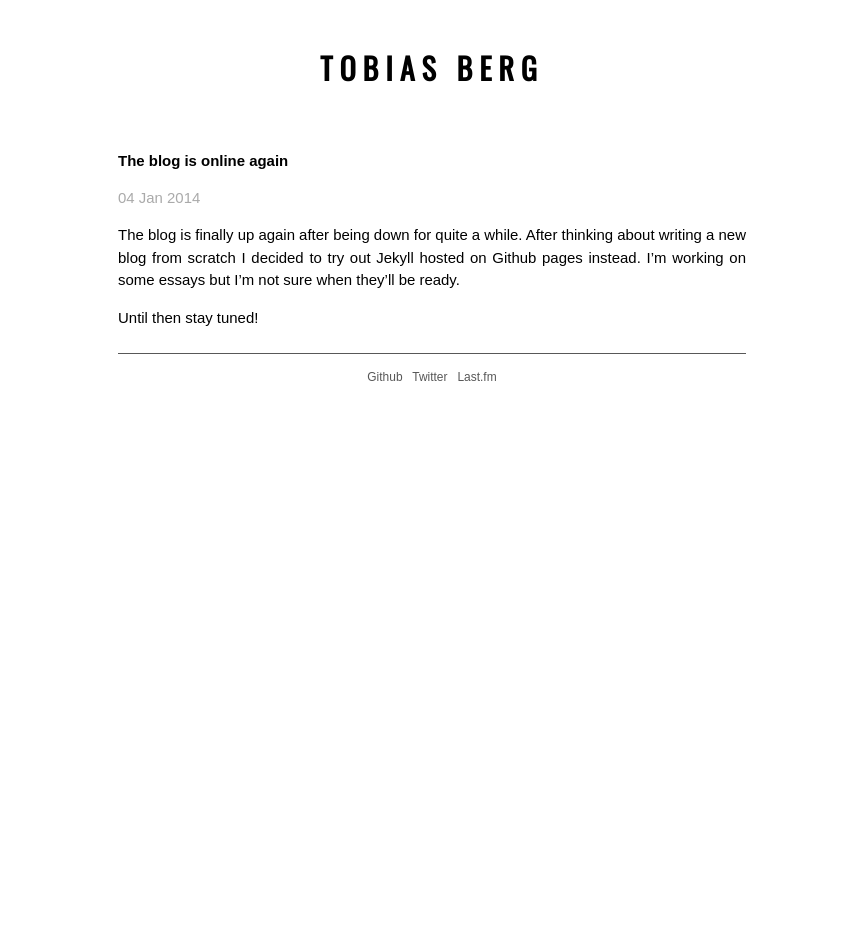
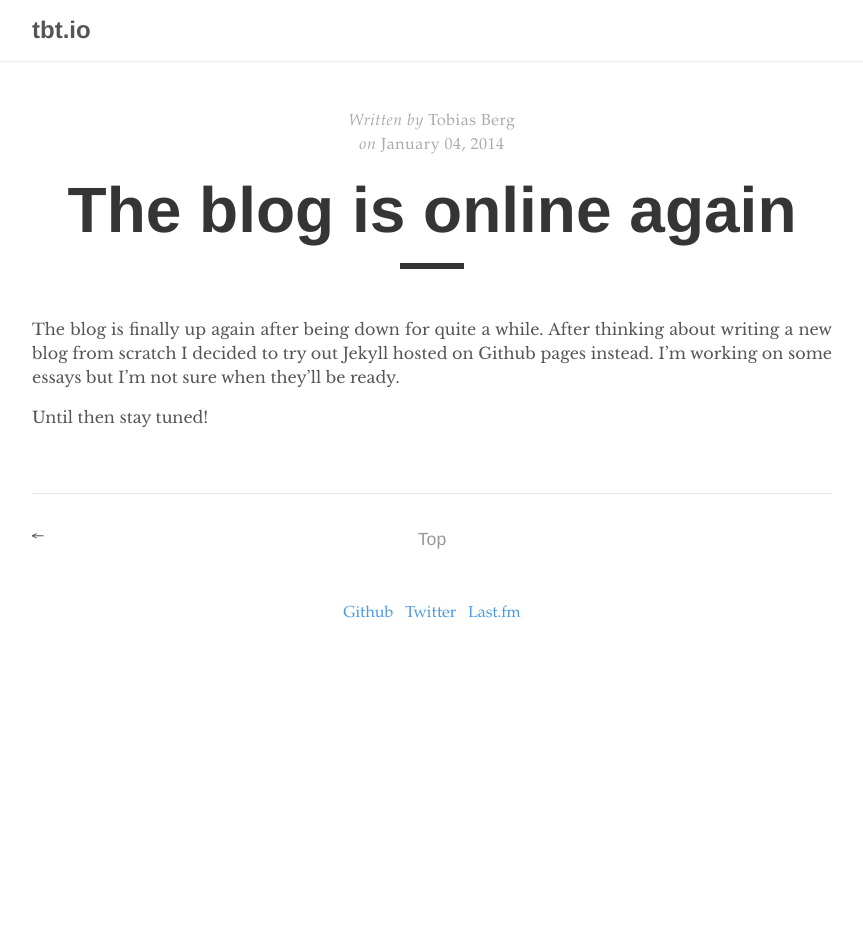
Before and after one commit to TobiasBerg/TobiasBerg.github.io, a Jekyll site: the page built from _posts/2014-01-04-first_post.md, in a window 1280 px wide. Shown: the whole page, without its empty margins (208-1071 px from the left). Built offline with Jekyll 4.4.1, drawn with Linux system fonts in a browser that asks for light colours; Markdown is read by kramdown in place of the engine named in the settings; after the commit the page ends 900 px from its top, so only the background shows below that.

Commit message:
Changed theme completely

```diff
--- a/_config.yml
+++ b/_config.yml
@@ -1,3 +1,31 @@
-name: Tobias Berg
-markdown: redcarpet
-highlighter: rouge
+# Permalinks
+permalink:      /:year-:month-:day/:title
+
+# Setup
+title:          tbt.io
+paginate:       5
+baseurl:        ""
+url:            "https://tbt.io"
+
+# Assets
+sass:
+  sass_dir:     _sass
+  style:        :compressed
+
+# Build settings
+markdown:       kramdown
+
+# About
+author:
+  name:         Tobias Berg
+  url:          http://tbt.io
+  email:        root@tbt.io
+
+# Custom vars
+version:        2.0.0
+github:
+  repo:         https://github.com/TobiasBerg/TobiasBerg.github.io
+
+# Gems
+gems:
+  - jekyll-paginate
--- /dev/null
+++ b/_includes/head.html
@@ -0,0 +1,16 @@
+<head>
+  <meta charset="UTF-8">
+  <meta name="viewport" content="width=device-width, initial-scale=1.0">
+
+  <title>
+    {% if page.title == "Home" %}
+      {{ site.title }}
+    {% else %}
+      {{ page.title }} &middot; {{ site.title }}
+    {% endif %}
+  </title>
+
+  <!-- CSS -->
+  <link rel="stylesheet" href="{{ site.baseurl }}/styles.css">
+  <link rel="stylesheet" href="https://fonts.googleapis.com/css?family=Libre+Baskerville:400,400i,700">
+</head>
--- a/_layouts/default.html
+++ b/_layouts/default.html
@@ -1,27 +1,22 @@
 <!DOCTYPE html>
-<html>
-    <head>
-        <meta charset="utf-8">
-        <meta http-equiv="X-UA-Compatible" content="IE=edge,chrome=1">
-        <title>{{ page.title }}</title>
-        <meta name="viewport" content="width=device-width">
+<html lang="en">
 
-        <!-- syntax highlighting CSS -->
-        <link rel="stylesheet" href="/css/syntax.css">
+  {% include head.html %}
 
-        <!-- Custom CSS -->
-        <link rel="stylesheet" href="/css/main.css">
-				<link href='http://fonts.googleapis.com/css?family=Oswald' rel='stylesheet' type='text/css'>
-    </head>
   <body>
-        <div class="site">
-          <div class="header">
-            <h1 class="title"><a href="/">{{ site.name }}</a></h1>
+    <nav class="nav">
+      <div class="nav-container">
+        <a href="{{ site.baseurl }}/">
+          <h2 class="nav-title">{{ site.title }}</h2>
+        </a>
       </div>
+    </nav>
 
+    <main>
       {{ content }}
+    </main>
 
-          <div class="footer">
+    <footer>
       <div class="contact">
         <p>
           <a href="https://github.com/TobiasBerg">Github</a>
@@ -31,8 +26,8 @@
           <a href="https://www.last.fm/user/TobiasBerg">Last.fm</a>
         </p>
       </div>
-          </div>
-        </div>
+    </footer>
+
     <script async src="https://www.googletagmanager.com/gtag/js?id=UA-107926891-1"></script>
     <script>
       window.dataLayer = window.dataLayer || [];
--- a/_layouts/post.html
+++ b/_layouts/post.html
@@ -1,9 +1,36 @@
 ---
 layout: default
 ---
-<h2>{{ page.title }}</h2>
-<p class="meta">{{ page.date | date_to_string }}</p>
 
 <div class="post">
-{{ content }}
+  <div class="post-info">
+    <span>Written by</span>
+    {% if page.author %}
+        {{ page.author }}
+    {% else %}
+        {{ site.author.name }}
+    {% endif %}
+
+    {% if page.date %}
+      <br>
+      <span>on&nbsp;</span><time datetime="{{ page.date }}">{{ page.date | date: "%B %d, %Y" }}</time>
+    {% endif %}
+  </div>
+
+  <h1 class="post-title">{{ page.title }}</h1>
+  <div class="post-line"></div>
+
+  {{ content }}
+
 </div>
+
+<div class="pagination">
+  {% if page.next.url %}
+    <a href="{{ page.next.url | prepend: site.baseurl }}" class="left arrow">&#8592;</a>
+  {% endif %}
+  {% if page.previous.url %}
+    <a href="{{ page.previous.url | prepend: site.baseurl }}" class="right arrow">&#8594;</a>
+  {% endif %}
+
+  <a href="#" class="top">Top</a>
+</div>
--- /dev/null
+++ b/_sass/_base.scss
@@ -0,0 +1,65 @@
+* {
+  @include box-sizing;
+  line-height: 1.5;
+}
+
+html,
+body {
+  color: $default-color;
+  margin: 0;
+  padding: 0;
+}
+
+html {
+  font-family: $baskerville;
+  font-size: 14px;
+
+  @media (min-width: 600px) {
+    font-size: 16px;
+  }
+}
+
+body {
+  -webkit-text-size-adjust: 100%;
+}
+
+h1,
+h2,
+h3,
+h4,
+h5,
+h6 {
+  color: $default-shade;
+  font-family: $sans-font;
+  line-height: normal;
+}
+
+a {
+  color: $blue;
+  text-decoration: none;
+}
+
+blockquote {
+  border-left: .25rem solid $grey-2;
+  color: $grey-1;
+  margin: .8rem 0;
+  padding: .5rem 1rem;
+
+  p:last-child {
+    margin-bottom: 0;
+  }
+
+  @media (min-width: 600px) {
+    padding: 0 5rem 0 1.25rem;
+  }
+}
+
+img {
+  display: block;
+  margin: 0 0 1rem;
+  max-width: 100%;
+}
+
+td {
+  vertical-align: top;
+}
--- /dev/null
+++ b/_sass/_catalogue.scss
@@ -0,0 +1,39 @@
+.catalogue {
+  &-item {
+    border-bottom: 1px solid $grey-2;
+    color: $default-color;
+    display: inline-block;
+    padding: 2rem 0;
+
+    &:hover .catalogue-line,
+    &:focus .catalogue-line {
+      width: 5rem;
+    }
+
+    &:last-child {
+      border: 0;
+    }
+  }
+
+  &-time {
+    color: $default-tint;
+    font-family: $palatino;
+    letter-spacing: .5px;
+  }
+
+  &-title {
+    color: $default-shade;
+    display: block;
+    font-family: $sans-font;
+    font-size: 2rem;
+    font-weight: 700;
+    margin: .5rem 0;
+  }
+
+  &-line {
+    @include transition(all .3s ease-out);
+    border-top: .2rem solid $default-shade;
+    display: block;
+    width: 2rem;
+  }
+}
--- /dev/null
+++ b/_sass/_code.scss
@@ -0,0 +1,46 @@
+pre,
+code {
+  font-family: $monospaced-font;
+}
+
+code {
+  background-color: $grey-3;
+  border-radius: 3px;
+  color: $code-color;
+  font-size: 85%;
+  padding: .25em .5em;
+}
+
+pre {
+  margin: 0 0 1rem;
+}
+
+pre code {
+  background-color: transparent;
+  color: inherit;
+  font-size: 100%;
+  padding: 0;
+}
+
+.highlight {
+  background-color: $grey-3;
+  border-radius: 3px;
+  line-height: 1.4;
+  margin: 0 0 1rem;
+  padding: 1rem;
+
+  pre {
+    margin-bottom: 0;
+    overflow-x: auto;
+  }
+
+  .lineno {
+    color: $default-tint;
+    display: inline-block; // Ensures the null space also isn't selectable
+    padding: 0 .75rem 0 .25rem;
+    // Make sure numbers aren't selectable
+    -webkit-user-select: none;
+       -moz-user-select: none;
+            user-select: none;
+  }
+}
--- /dev/null
+++ b/_sass/_layout.scss
@@ -0,0 +1,91 @@
+.container {
+  margin: 0 auto;
+  max-width: 800px;
+  width: 80%;
+}
+
+main,
+footer,
+.nav-container {
+  margin: 0 auto;
+  max-width: 800px;
+  width: 80%;
+}
+
+.nav {
+  box-shadow: 0 2px 2px -2px $shadow-color;
+  overflow: auto;
+
+  &-container {
+    margin: 1rem auto;
+    position: relative;
+    text-align: center;
+  }
+
+  &-title {
+    @include transition(all .2s ease-out);
+    color: $default-color;
+    display: inline-block;
+    margin: 0;
+    padding-right: .2rem;
+
+    &:hover,
+    &:focus {
+      opacity: .6;
+    }
+  }
+
+  ul {
+    list-style-type: none;
+    margin: 1rem 0 0;
+    padding: 0;
+    text-align: center;
+  }
+
+  li {
+    @include transition(all .2s ease-out);
+    color: $default-color;
+    display: inline-block;
+    opacity: .6;
+    padding: 0 2rem 0 0;
+
+    &:last-child {
+      padding-right: 0;
+    }
+
+    &:hover,
+    &:focus {
+      opacity: 1;
+    }
+  }
+
+  a {
+    color: $default-color;
+    font-family: $sans-font;
+  }
+}
+
+@media (min-width: 600px) {
+  .nav {
+    &-container {
+      text-align: left;
+    }
+
+    ul {
+      bottom: 0;
+      position: absolute;
+      right: 0;
+    }
+  }
+}
+
+footer {
+  font-family: $palatino;
+  padding: 2rem 0;
+  text-align: center;
+
+  span {
+    color: $default-color;
+    font-size: .8rem;
+  }
+}
--- /dev/null
+++ b/_sass/_pagination.scss
@@ -0,0 +1,44 @@
+.pagination {
+  border-top: .5px solid $grey-2;
+  font-family: $palatino;
+  padding-top: 2rem;
+  position: relative;
+  text-align: center;
+
+  span {
+    color: $default-shade;
+    font-size: 1.1rem;
+  }
+
+  .top {
+    @include transition(all .3s ease-out);
+    color: $default-color;
+    font-family: $sans-font;
+    font-size: 1.1rem;
+    opacity: .6;
+
+    &:hover {
+      opacity: 1;
+    }
+  }
+
+  .arrow {
+    @include transition(all .3s ease-out);
+    color: $default-color;
+    position: absolute;
+
+    &:hover,
+    &:focus {
+      opacity: .6;
+      text-decoration: none;
+    }
+  }
+
+  .left {
+    left: 0;
+  }
+
+  .right {
+    right: 0;
+  }
+}
--- /dev/null
+++ b/_sass/_post.scss
@@ -0,0 +1,38 @@
+.post {
+  padding: 3rem 0;
+
+  &-info {
+    color: $default-tint;
+    font-family: $palatino;
+    letter-spacing: .5px;
+    text-align: center;
+
+    span {
+      font-style: italic;
+    }
+  }
+
+  &-title {
+    color: $default-shade;
+    font-family: $sans-font;
+    font-size: 4rem;
+    margin: 1rem 0;
+    text-align: center;
+  }
+
+  &-line {
+    border-top: .4rem solid $default-shade;
+    display: block;
+    margin: 0 auto 3rem;
+    width: 4rem;
+  }
+
+  p {
+    margin: 0 0 1rem;
+    text-align: justify;
+  }
+
+  a:hover {
+    text-decoration: underline;
+  }
+}
--- /dev/null
+++ b/_sass/_syntax.scss
@@ -0,0 +1,65 @@
+.highlight .hll { background-color: #ffc; }
+.highlight .c { color: #999; } /* Comment */
+.highlight .err { color: #a00; background-color: #faa } /* Error */
+.highlight .k { color: #069; } /* Keyword */
+.highlight .o { color: #555 } /* Operator */
+.highlight .cm { color: #09f; font-style: italic } /* Comment.Multiline */
+.highlight .cp { color: #099 } /* Comment.Preproc */
+.highlight .c1 { color: #999; } /* Comment.Single */
+.highlight .cs { color: #999; } /* Comment.Special */
+.highlight .gd { background-color: #fcc; border: 1px solid #c00 } /* Generic.Deleted */
+.highlight .ge { font-style: italic } /* Generic.Emph */
+.highlight .gr { color: #f00 } /* Generic.Error */
+.highlight .gh { color: #030; } /* Generic.Heading */
+.highlight .gi { background-color: #cfc; border: 1px solid #0c0 } /* Generic.Inserted */
+.highlight .go { color: #aaa } /* Generic.Output */
+.highlight .gp { color: #009; } /* Generic.Prompt */
+.highlight .gs { } /* Generic.Strong */
+.highlight .gu { color: #030; } /* Generic.Subheading */
+.highlight .gt { color: #9c6 } /* Generic.Traceback */
+.highlight .kc { color: #069; } /* Keyword.Constant */
+.highlight .kd { color: #069; } /* Keyword.Declaration */
+.highlight .kn { color: #069; } /* Keyword.Namespace */
+.highlight .kp { color: #069 } /* Keyword.Pseudo */
+.highlight .kr { color: #069; } /* Keyword.Reserved */
+.highlight .kt { color: #078; } /* Keyword.Type */
+.highlight .m { color: #f60 } /* Literal.Number */
+.highlight .s { color: #d44950 } /* Literal.String */
+.highlight .na { color: #4f9fcf } /* Name.Attribute */
+.highlight .nb { color: #366 } /* Name.Builtin */
+.highlight .nc { color: #0a8; } /* Name.Class */
+.highlight .no { color: #360 } /* Name.Constant */
+.highlight .nd { color: #99f } /* Name.Decorator */
+.highlight .ni { color: #999; } /* Name.Entity */
+.highlight .ne { color: #c00; } /* Name.Exception */
+.highlight .nf { color: #c0f } /* Name.Function */
+.highlight .nl { color: #99f } /* Name.Label */
+.highlight .nn { color: #0cf; } /* Name.Namespace */
+.highlight .nt { color: #2f6f9f; } /* Name.Tag */
+.highlight .nv { color: #033 } /* Name.Variable */
+.highlight .ow { color: #000; } /* Operator.Word */
+.highlight .w { color: #bbb } /* Text.Whitespace */
+.highlight .mf { color: #f60 } /* Literal.Number.Float */
+.highlight .mh { color: #f60 } /* Literal.Number.Hex */
+.highlight .mi { color: #f60 } /* Literal.Number.Integer */
+.highlight .mo { color: #f60 } /* Literal.Number.Oct */
+.highlight .sb { color: #c30 } /* Literal.String.Backtick */
+.highlight .sc { color: #c30 } /* Literal.String.Char */
+.highlight .sd { color: #c30; font-style: italic } /* Literal.String.Doc */
+.highlight .s2 { color: #c30 } /* Literal.String.Double */
+.highlight .se { color: #c30; } /* Literal.String.Escape */
+.highlight .sh { color: #c30 } /* Literal.String.Heredoc */
+.highlight .si { color: #a00 } /* Literal.String.Interpol */
+.highlight .sx { color: #c30 } /* Literal.String.Other */
+.highlight .sr { color: #3aa } /* Literal.String.Regex */
+.highlight .s1 { color: #c30 } /* Literal.String.Single */
+.highlight .ss { color: #fc3 } /* Literal.String.Symbol */
+.highlight .bp { color: #366 } /* Name.Builtin.Pseudo */
+.highlight .vc { color: #033 } /* Name.Variable.Class */
+.highlight .vg { color: #033 } /* Name.Variable.Global */
+.highlight .vi { color: #033 } /* Name.Variable.Instance */
+.highlight .il { color: #f60 } /* Literal.Number.Integer.Long */
+
+.css .o,
+.css .o + .nt,
+.css .nt + .nt { color: #999; }
--- /dev/null
+++ b/_sass/_variables.scss
@@ -0,0 +1,28 @@
+$default-color: #555;
+$default-shade: #353535;
+$default-tint: #aaa;
+$grey-1: #979797;
+$grey-2: #e5e5e5;
+$grey-3: #f9f9f9;
+$white: #fff;
+$blue: #4a9ae1;
+$shadow-color: rgba(0, 0, 0, .2);
+
+$baskerville: 'Libre Baskerville', 'Times New Roman', Times, serif;
+$palatino: Palatino, 'Palatino LT STD', 'Palatino Linotype', 'Book Antiqua', 'Georgia', serif;
+$sans-font: 'Helvetica Neue', 'Segoe UI', Helvetica, Arial, sans-serif;
+
+$monospaced-font: Menlo, Monaco, monospace;
+$code-color: #bf616a;
+
+@mixin box-sizing($type: border-box) {
+  -webkit-box-sizing: $type;
+     -moz-box-sizing: $type;
+          box-sizing: $type;
+}
+
+@mixin transition($args...) {
+  -webkit-transition: $args;
+     -moz-transition: $args;
+          transition: $args;
+}
--- /dev/null
+++ b/styles.scss
@@ -0,0 +1,13 @@
+---
+# Use a comment to ensure Jekyll reads the file to be transformed into CSS later
+# only main files contain this front matter, not partials.
+---
+
+@import 'variables';
+@import 'base';
+@import 'code';
+@import 'post';
+@import 'syntax';
+@import 'layout';
+@import 'pagination';
+@import 'catalogue';
```
Also changed, not shown: index.html (+26 -6 lines), _posts/2014-01-04-first_post.md (renamed from _posts/2014-01-04-welcome-to-jekyll.markdown), _posts/2017-10-10-vscode-rename-release.md (renamed from _posts/2017-10-10-vscode-rename-release.markdown), 1 other file. Lines whose indentation alone changed are shown as unchanged.
